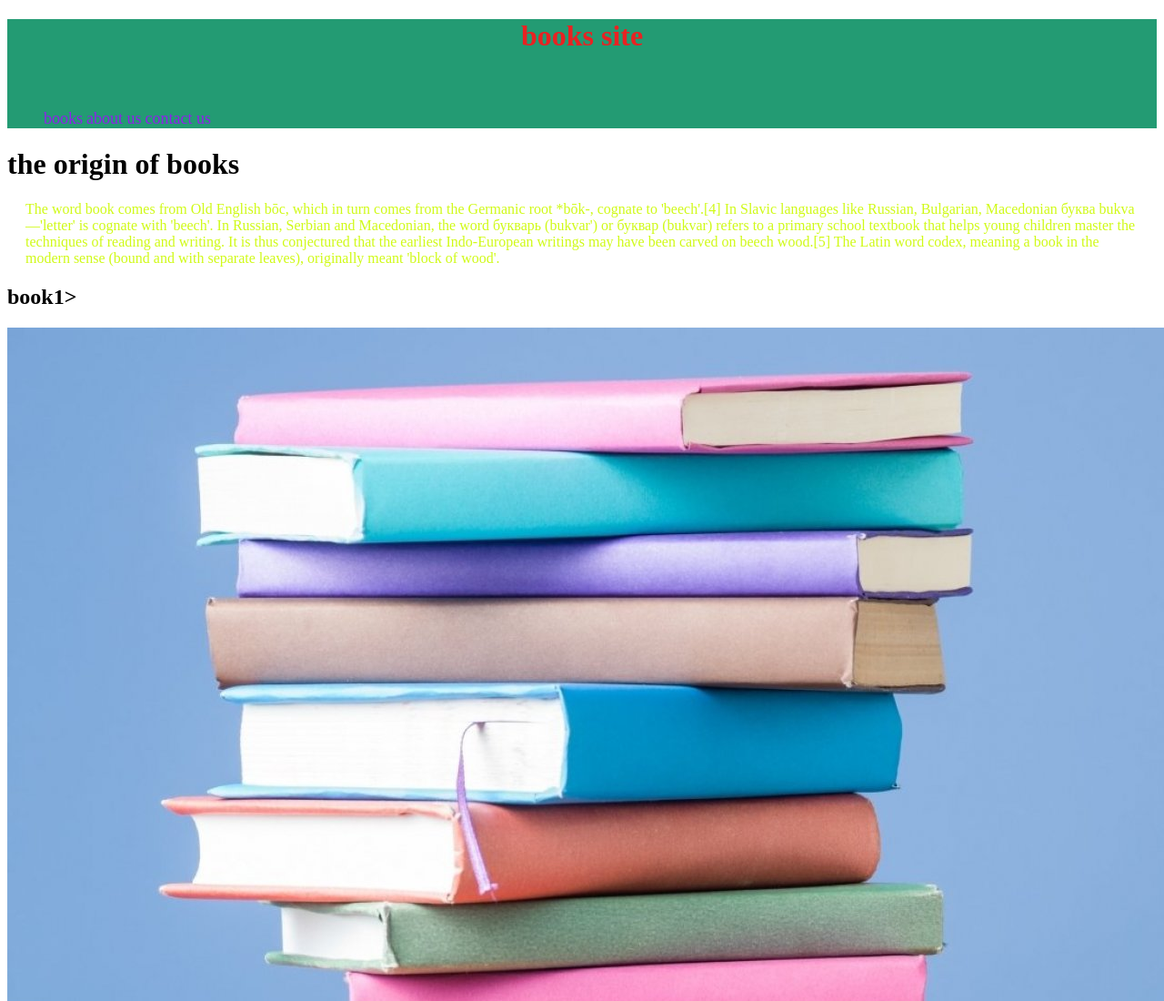
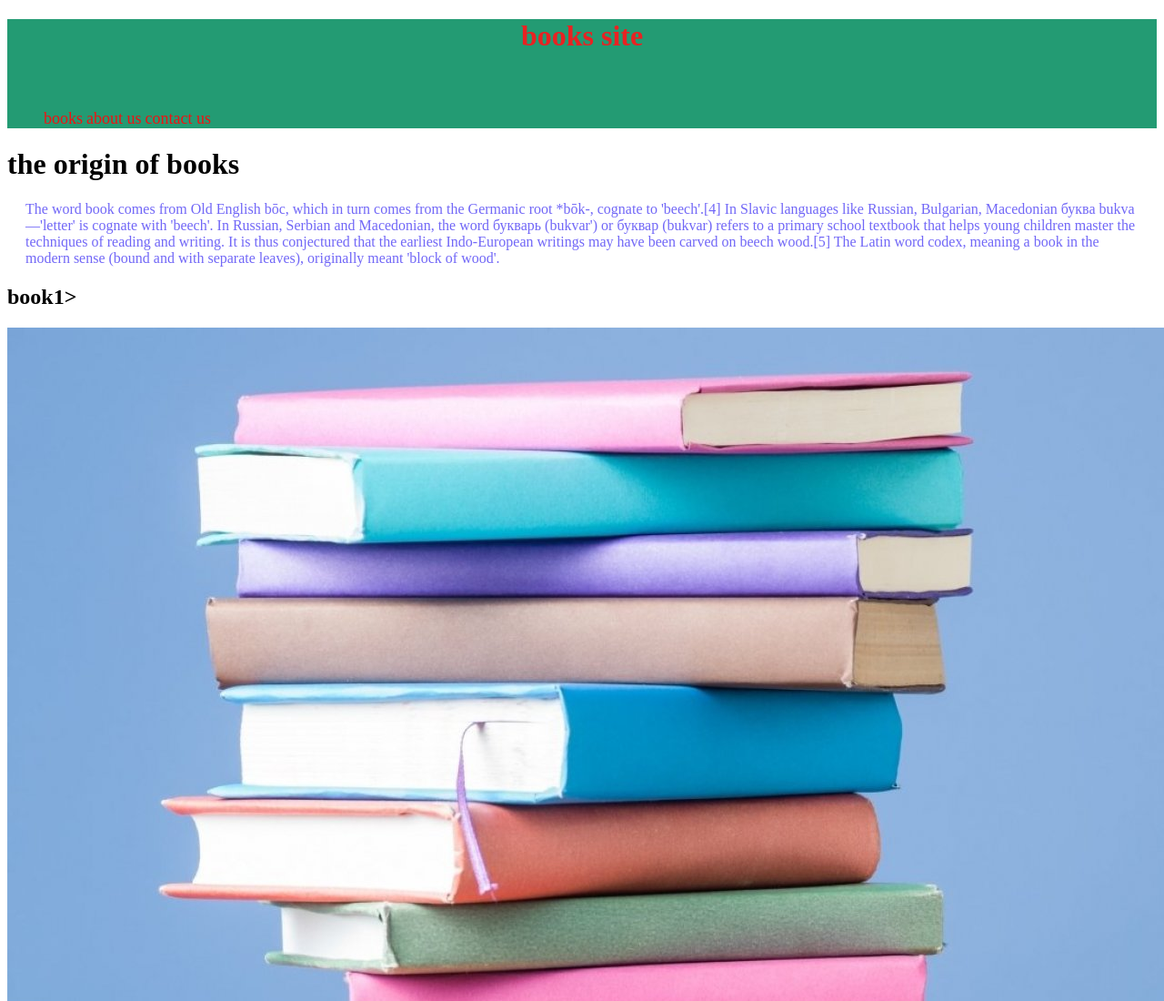
Before and after one commit to Mohammad-Al-abbadi/lab03, a plain HTML site: page index.html in a window 1280 px wide. Shown: the top 1100 px of the page at 91% size. Drawn offline with Linux system fonts and the light colour scheme.

Commit message:
changed colors

```diff
--- a/style.css
+++ b/style.css
@@ -1,5 +1,5 @@
 header{background-color: rgb(35, 155, 115);}
 header h1{color: rgb(233, 34, 34); text-align:center;}
 header nav ul li{display: inline-block; margin-top: 40px; font-size: large;}
-header nav UL LI A {color: rgb(143, 32, 235); text-decoration: aqua;}
-p{color: rgb(208, 250, 23); margin: 20px;}
+header nav UL LI A {color: rgb(240, 18, 18); text-decoration: aqua;}
+p{color: rgb(113, 103, 247); margin: 20px;}
```
